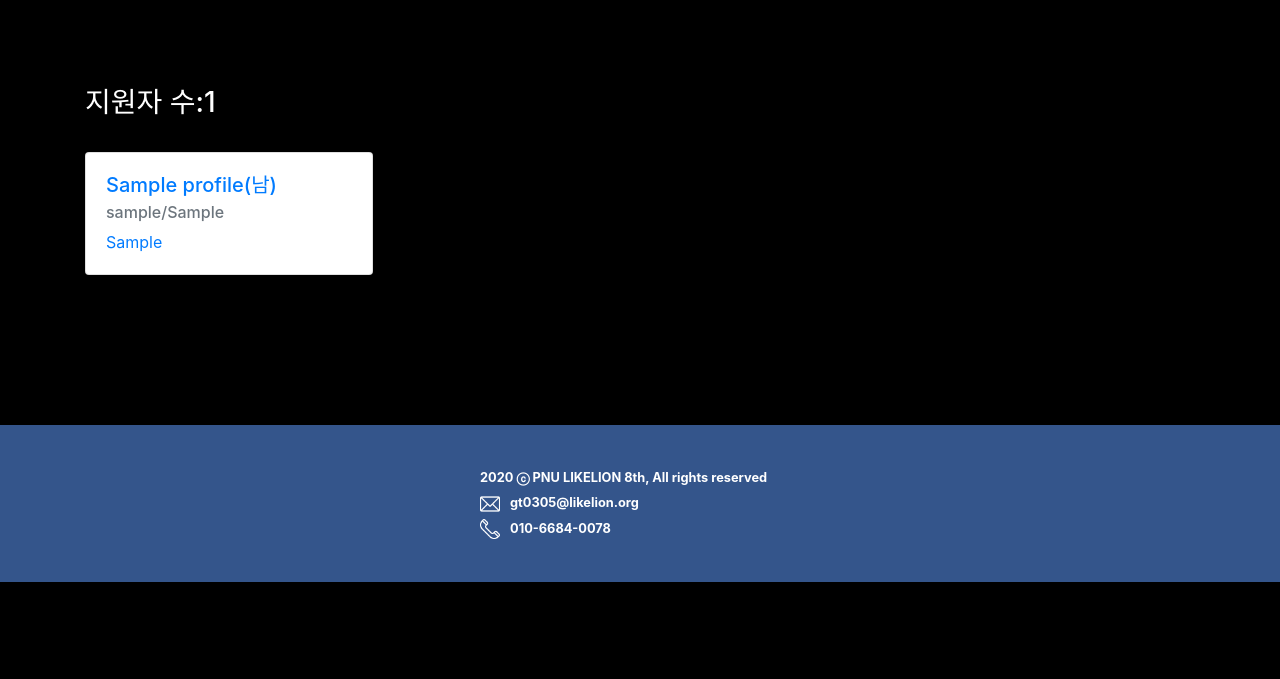
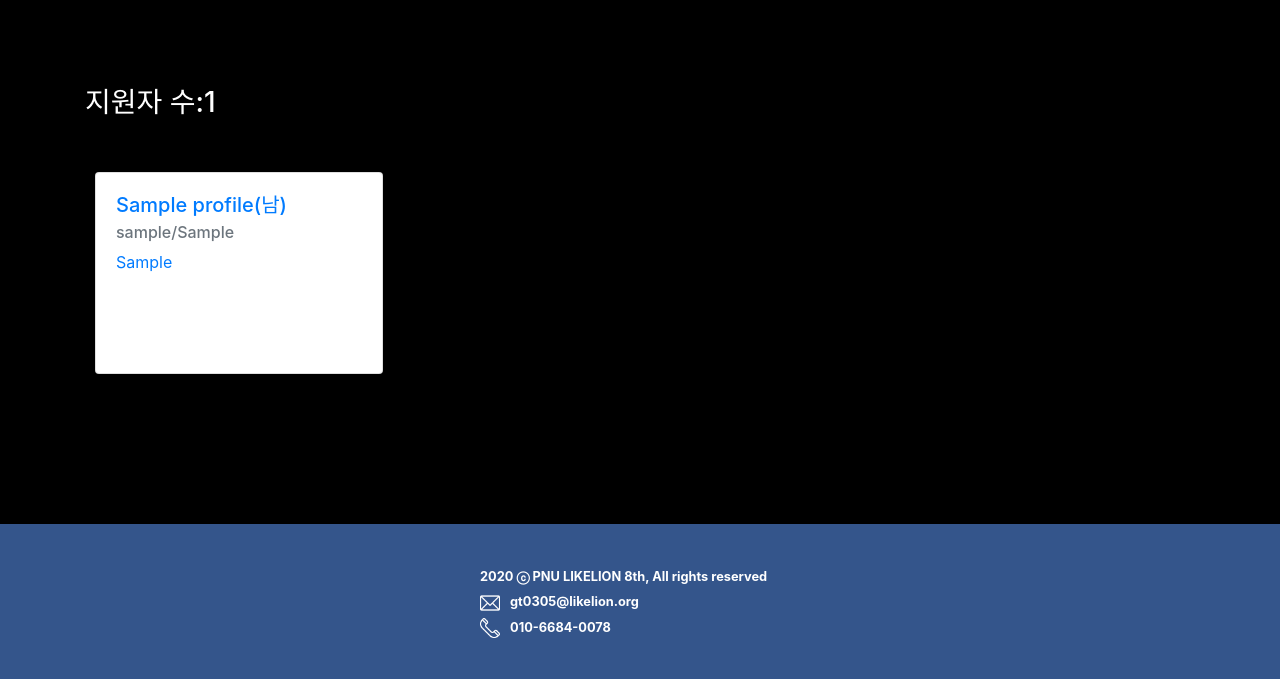
Before and after one commit to PnuLikelion8th/apply-pnu8th, a Django app: page /cajsdvkuwqjnuxnehhb/ in a window 1280 px wide. Shown: the part 64-743 px from the top of the page. Run offline with Django 3.2, Linux system fonts and the light colour scheme; a user stored in the database is signed in; tables that the repository leaves empty hold one stand-in row (values such as "Sample post"); parts of the project's set-up code (start-up, migrations or seed data) failed here and were passed over; some libraries are stand-ins or nearby versions.

Commit message:
지원자 list box sizing

```diff
--- a/apply_pnu/static/css/apply_list.css
+++ b/apply_pnu/static/css/apply_list.css
@@ -1,3 +1,9 @@
-.custom_card{
-    display: inline-flex;
+.custom_card {
+  display: inline-flex;
+  margin: 20px 10px 0;
 }
+
+.card-body {
+  width: 300px;
+  height: 200px;
+}
```
Also changed, not shown: apply_pnu/migrations/0007_auto_20201220_1607.py (added).
